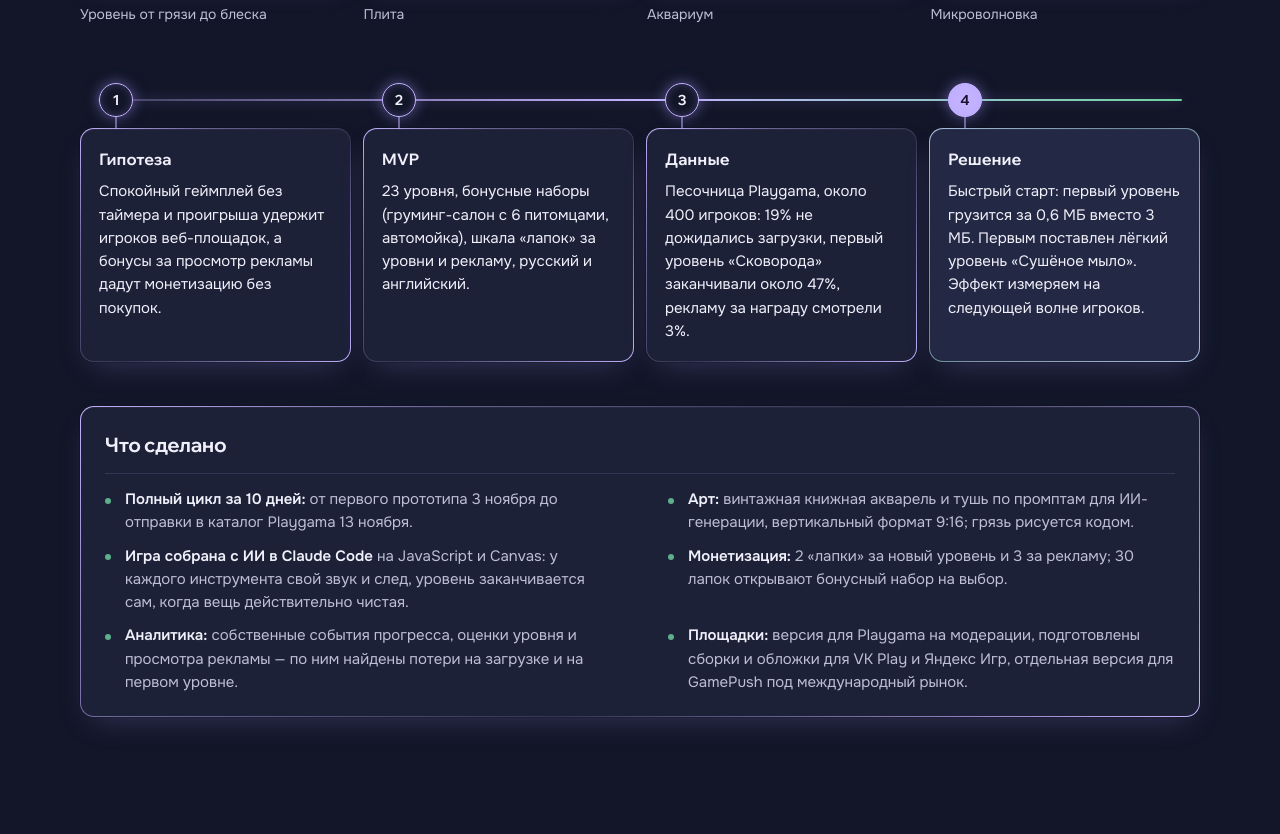
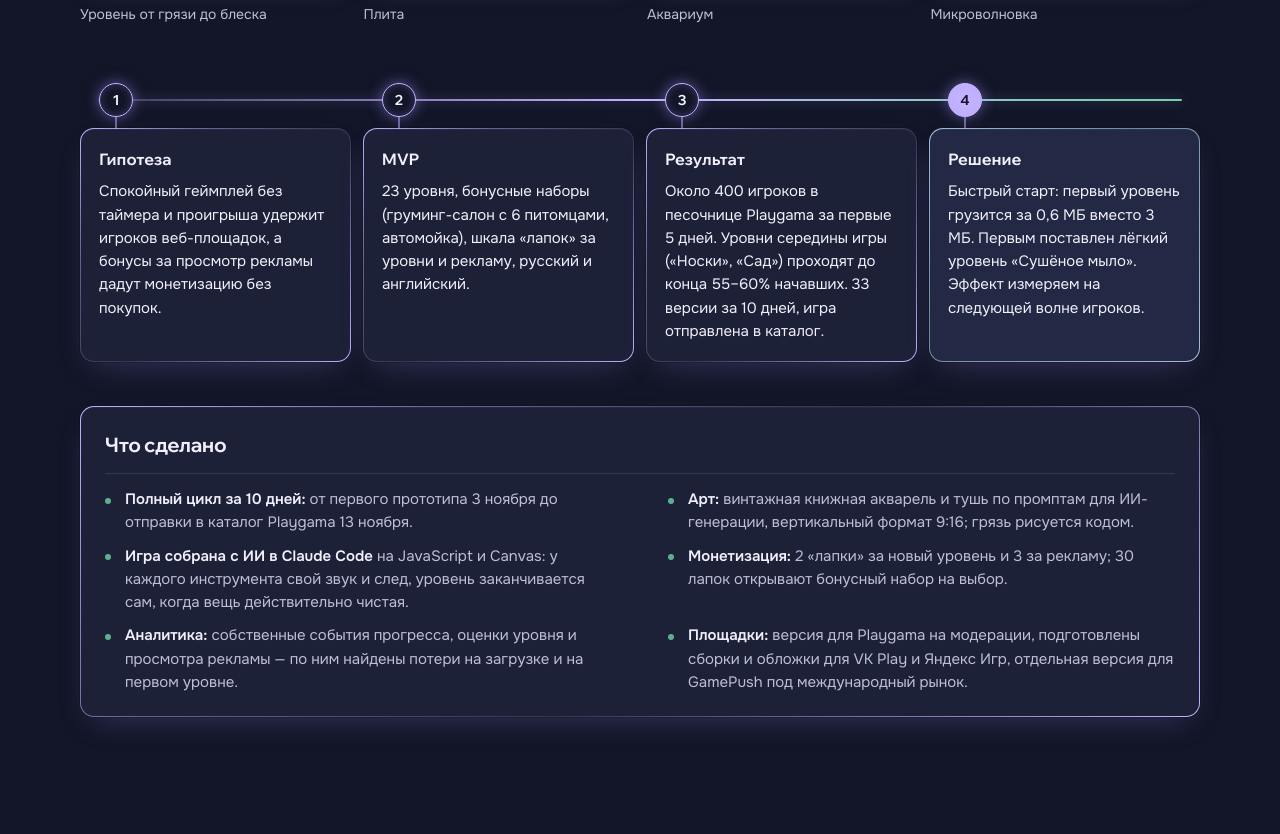
Before and after one commit to alenasivakovan-art/portfolio, a plain HTML site: page index.html in a window 1280 px wide. Shown: the part 8491-9325 px from the top of the page. Drawn offline with Linux system fonts and the light colour scheme.

Commit message:
Кейс игры: в карте шагов результаты вместо потерь

```diff
--- a/index.html
+++ b/index.html
@@ -592,7 +592,7 @@ figure { margin: 0; }
   <div class="htrack">
     <div><span class="label">Гипотеза</span><p>Спокойный геймплей без таймера и проигрыша удержит игроков веб-площадок, а бонусы за просмотр рекламы дадут монетизацию без покупок.</p></div>
     <div><span class="label">MVP</span><p>23 уровня, бонусные наборы (груминг-салон с 6 питомцами, автомойка), шкала «лапок» за уровни и рекламу, русский и английский.</p></div>
-    <div><span class="label">Данные</span><p>Песочница Playgama, около 400 игроков: 19% не дожидались загрузки, первый уровень «Сковорода» заканчивали около 47%, рекламу за награду смотрели 3%.</p></div>
+    <div><span class="label">Результат</span><p>Около 400 игроков в песочнице Playgama за первые 5 дней. Уровни середины игры («Носки», «Сад») проходят до конца 55–60% начавших. 33 версии за 10 дней, игра отправлена в каталог.</p></div>
     <div class="k-metric"><span class="label">Решение</span><p>Быстрый старт: первый уровень грузится за 0,6 МБ вместо 3 МБ. Первым поставлен лёгкий уровень «Сушёное мыло». Эффект измеряем на следующей волне игроков.</p></div>
   </div>
 
```
